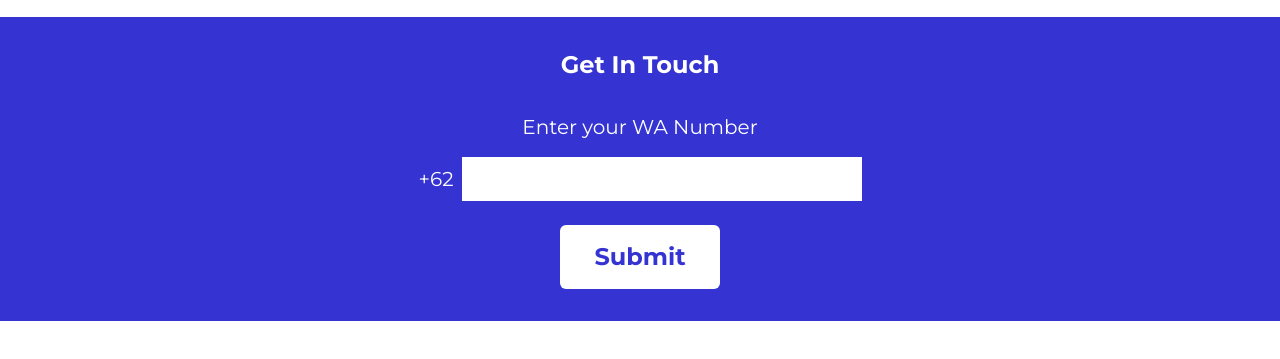
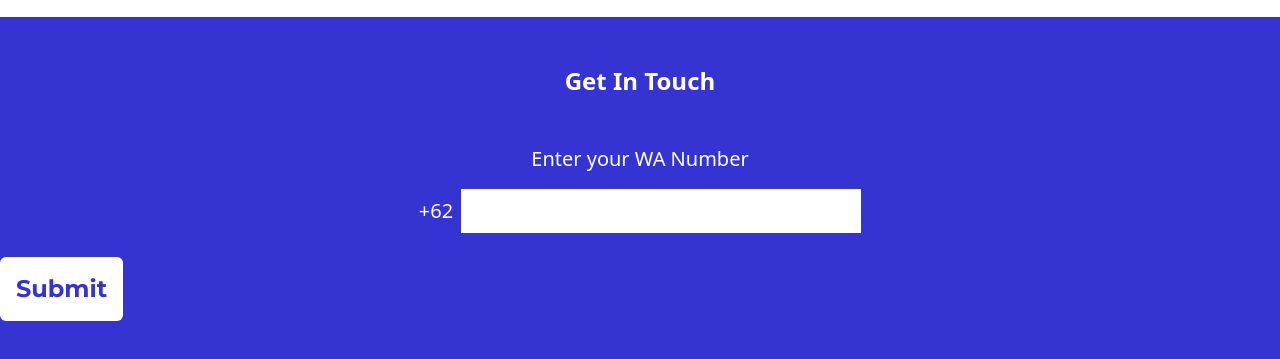
Before and after one commit to Manggusss/test-talwind, a website: page index.html in a window 1280 px wide. Shown: the part 2423-2782 px from the top of the page. Before the commit the page ends 2744 px from the top, so only its background shows below. Drawn offline with nearby package versions, Linux system fonts and the light colour scheme.

Commit message:
feat(ui) impl wa form

```diff
--- a/index.html
+++ b/index.html
@@ -108,19 +108,22 @@
     </section>
 <!-- Our Services-->
       <section class="bg-[#3534d2]">
-        <div class="container mx-auto">
-            <div class="flex flex-col text-white font-montserrat pt-8 pb-8">
+        <div class="container mx-auto h-full text-white py-12 Montserrat">
+          <form id="wa-form">
+            <div class="flex flex-col gap-4">
               <h3 class="text-center text-2xl font-bold"> Get In Touch</h3>
 
               <div class="pt-8">
                 <h4 class="text-center text-xl"> Enter your WA Number</h4>
                 <div class="flex pt-4 gap-2 items-center justify-center text-xl">
                   <div> +62 </div>
-                  <input type="text" class="max-w-[400px] w-full p-2 text-[#3534d2]">
+                  <input type="text" id="phone-number" class="max-w-[400px] w-full p-2 text-[#3534d2]">
                 </div>
-                <div class=" mx-auto mt-6 text-[#3534d2] bg-white max-w-40 text-center p-4 rounded-md font-montserrat text-2xl hover:bg-opacity-50 cursor-pointer font-bold">
+                <button type="submit"
+                        class=" mx-auto mt-6 text-[#3534d2] bg-white max-w-40 text-center p-4 rounded-md font-montserrat text-2xl hover:bg-opacity-50 cursor-pointer font-bold">
                   Submit
-                </div>
+                </button>
+          </form>
                 </div>
               </div>
             </div>
@@ -141,5 +144,12 @@
       $("#menu").toggleClass("hidden")
   })
 
+  $("#wa-form").submit(function(e){
+       e.preventDefault();
+        var phone = $("#phone-number").val();
+
+        window.location.href ="https://wa.me/62" + phone
+  })
+
   </script>
 </html>
```
